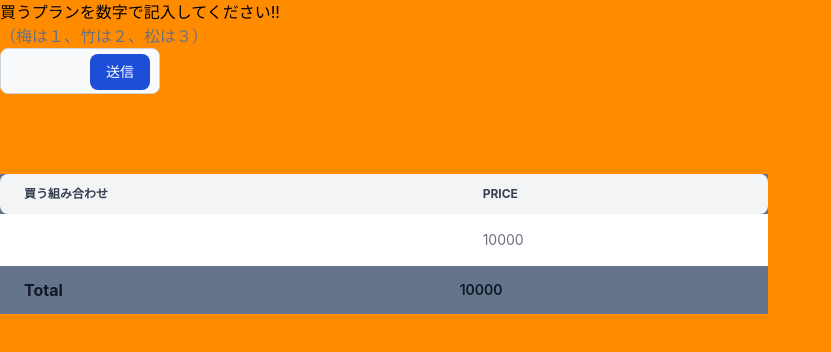
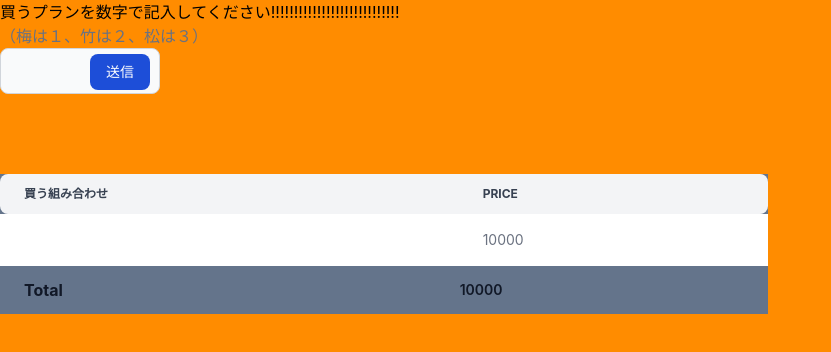
Before and after one commit to hokushi/todo_app, a Next.js app: page /uniuni in a window 1280 px wide. Shown: the top 352 px of the page, without its empty margins (0-831 px from the left). Built offline with nearby package versions, Linux system fonts and the light colour scheme.

Commit message:
びっくりマークをたくさん付けたよ

```diff
--- a/pages/uniuni.js
+++ b/pages/uniuni.js
@@ -17,7 +17,7 @@ const uniuni = () => {
 
     return (
         <>
-            <p>買うプランを数字で記入してください!!</p>
+            <p>買うプランを数字で記入してください!!!!!!!!!!!!!!!!!!!!!!!!!!!!</p>
             <p className=' text-gray-500'>（梅は１、竹は２、松は３）</p>
             <div className="relative w-40">
                 <input onChange={(event) => setnumber(event.target.value)} type="number" className="block p-3 w-full text-sm text-gray-900 bg-gray-50 rounded-lg border border-gray-300 focus:ring-blue-500 focus:border-blue-500 dark:bg-gray-700 dark:border-gray-600 dark:placeholder-gray-400 dark:text-white dark:focus:ring-blue-500 dark:focus:border-blue-500" required />
```
